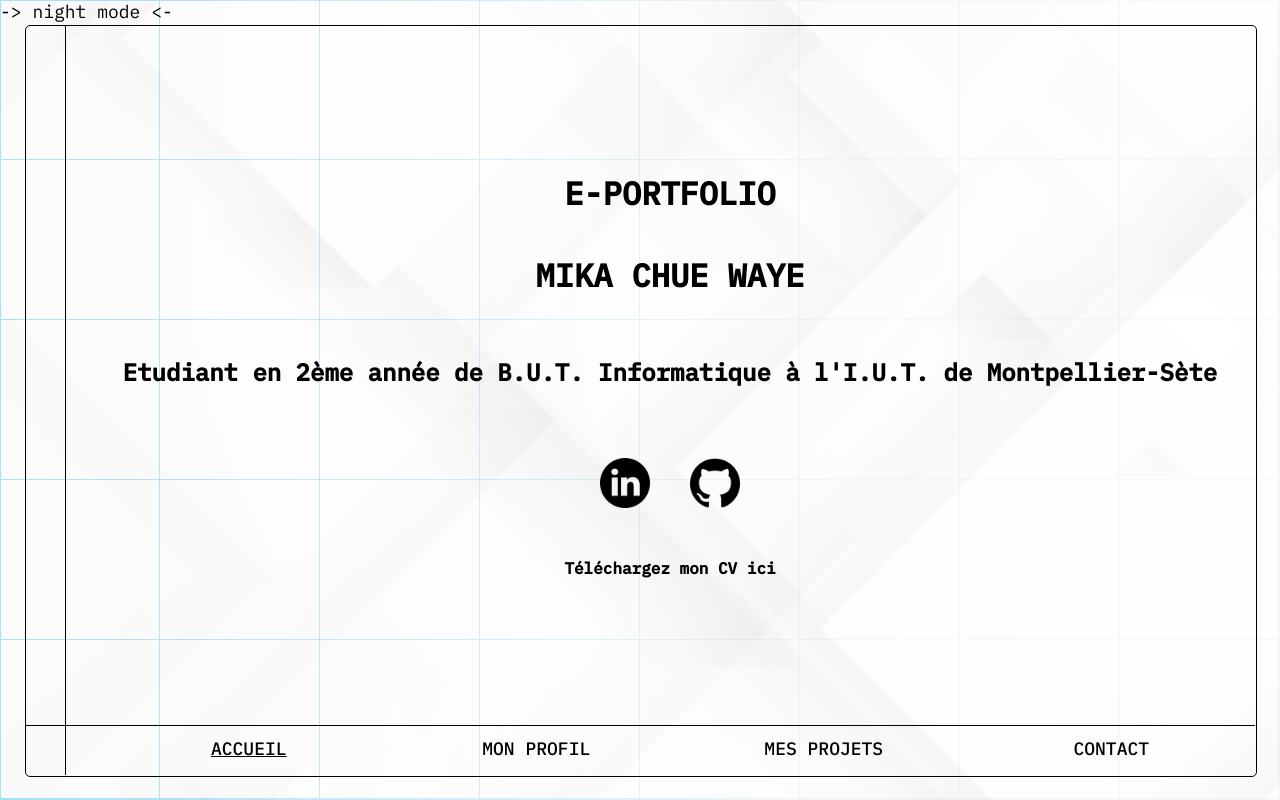
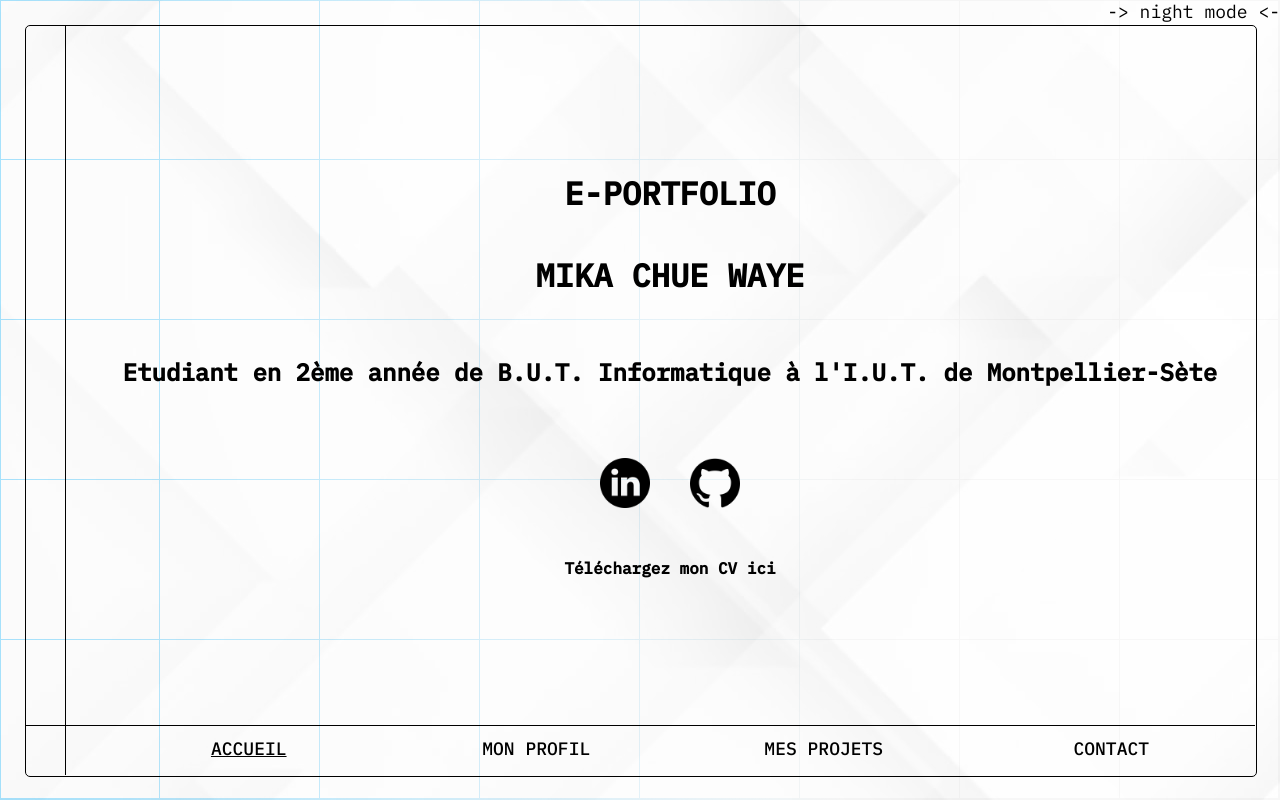
Before and after one commit to MikaChueWaye/portfolio, a PHP site: page / in a window 1280 px wide. Run offline with PHP 8.4, Linux system fonts and the light colour scheme.

Commit message:
petit ajustement du message night mode

```diff
--- a/css/style.css
+++ b/css/style.css
@@ -359,7 +359,6 @@ body.night *
     width: 50px;
     height: 50px;
     transition: filter 1s ease;
-
 }
 
 .night .icons img
--- a/index.html
+++ b/index.html
@@ -22,7 +22,7 @@
     <div class="uiBackground2"></div>
     <div class="uiBackground3"></div>
 
-    <p style="position: absolute; top: 0; left: 0; z-index: 999; pointer-events: none">-> night mode <-</p>
+    <p style="position: absolute; top: 0; right: 0; z-index: 999; pointer-events: none">-> night mode <-</p>
 
     <div class="content-background">
 
```
